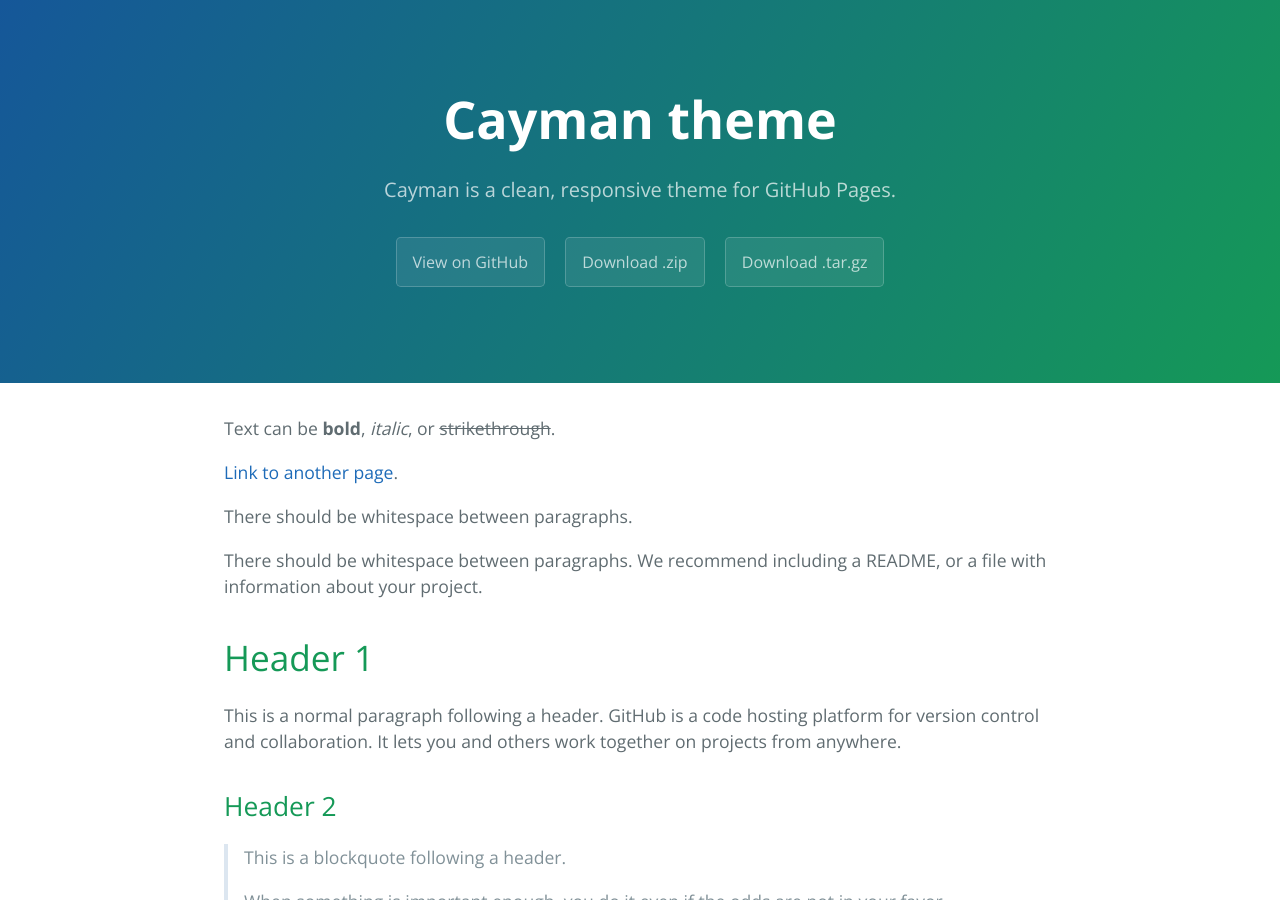
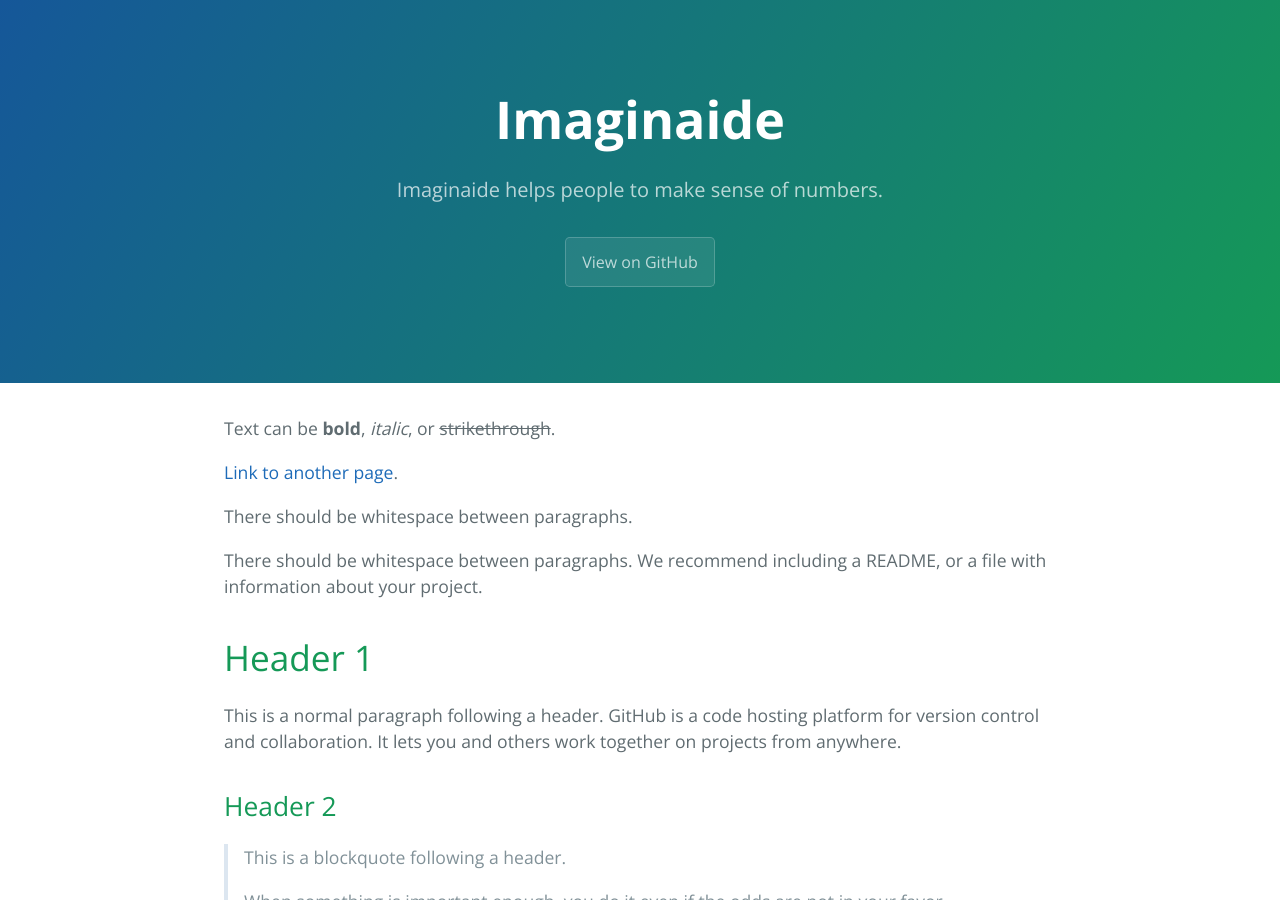
Before and after one commit to hohenhau/imaginaide, a Jekyll site: the page built from index.md, in a window 1280 px wide and 900 px high. Built offline with Jekyll 4.4.1, drawn with Linux system fonts in a browser that asks for light colours.

Commit message:
Update _config.yml

```diff
--- a/_config.yml
+++ b/_config.yml
@@ -1,5 +1,5 @@
-title: Cayman theme
-description: Cayman is a clean, responsive theme for GitHub Pages.
-show_downloads: true
+title: Imaginaide
+description: Imaginaide helps people to make sense of numbers.
+show_downloads: false
 google_analytics:
 theme: jekyll-theme-cayman
```
